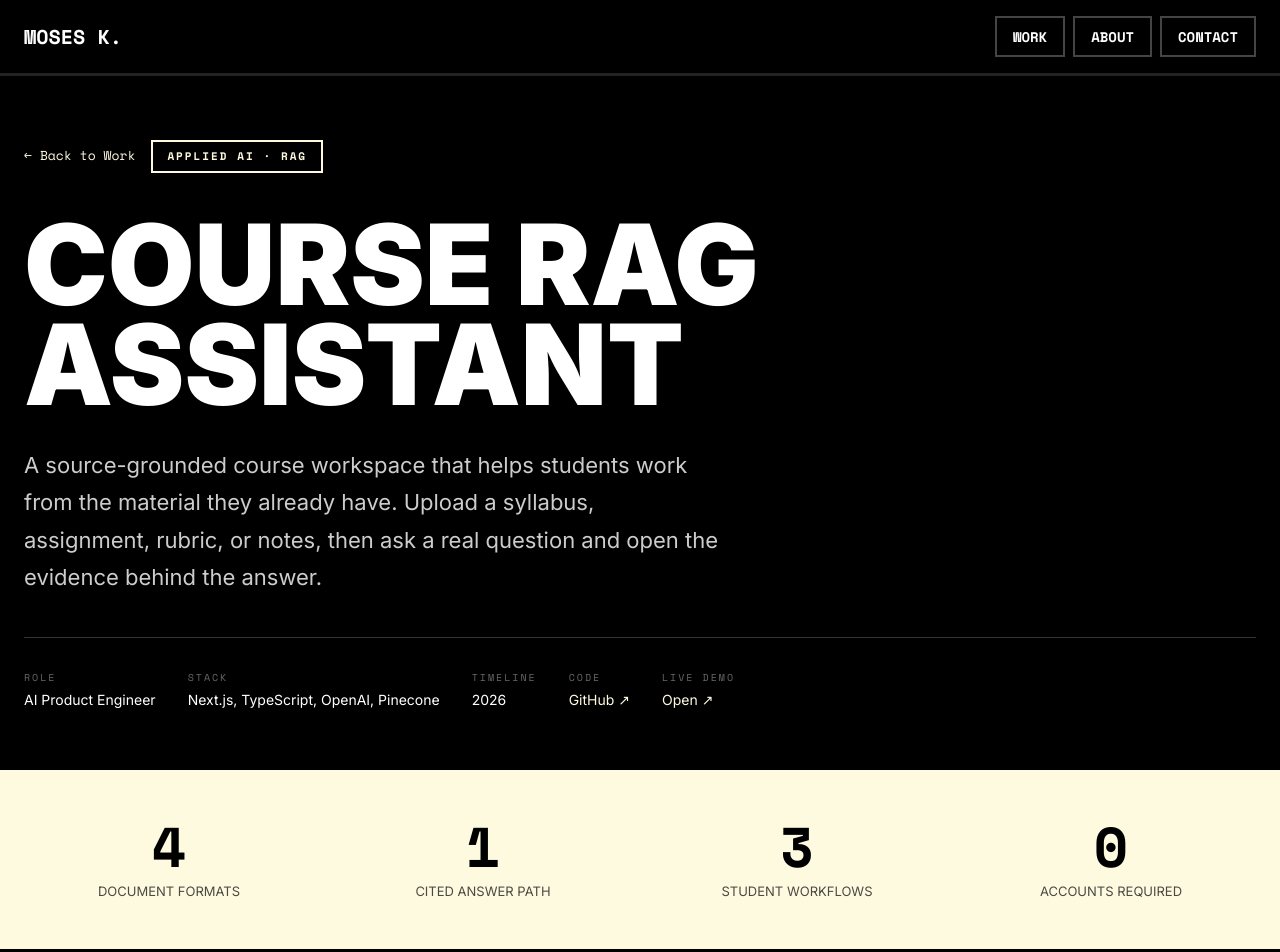
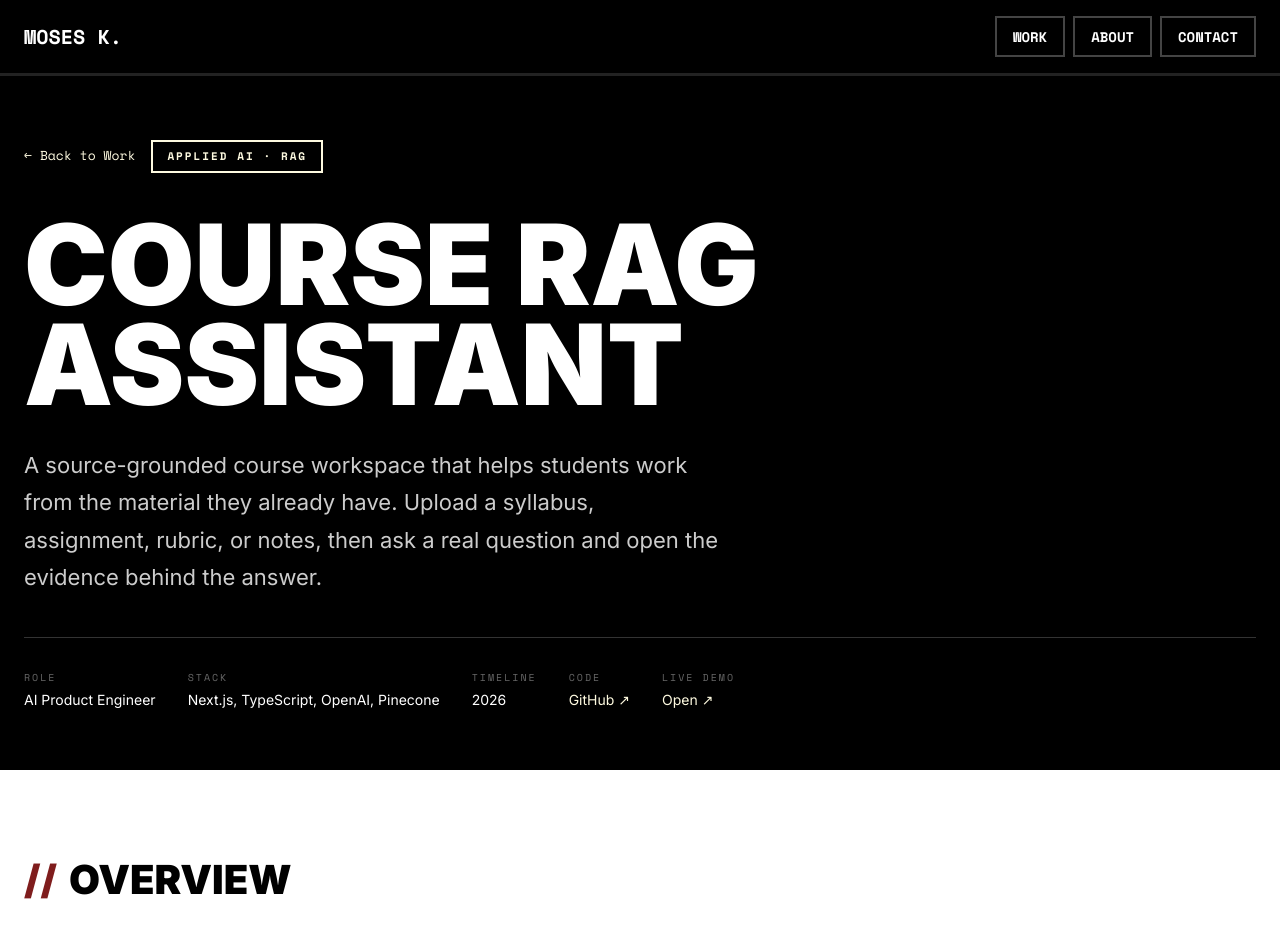
Before and after one commit to mokeyzz1/my-website, a Next.js app: page /work/course-rag-assistant in a window 1280 px wide. Shown: the top 952 px of the page. Built offline with nearby package versions, Linux system fonts and the light colour scheme.

Commit message:
Remove unsupported Course RAG stat strip

```diff
--- a/app/work/course-rag-assistant/page.js
+++ b/app/work/course-rag-assistant/page.js
@@ -57,29 +57,6 @@ export default function CourseRagCaseStudy() {
                 <span className="cs-meta-value">
                   <a href="https://course-rag-assistant.vercel.app" target="_blank" rel="noopener noreferrer" style={{ color: accent }}>Open ↗</a>
                 </span>
-              </div>
-            </div>
-          </div>
-        </section>
-
-        <section className="cs-stats-banner" style={{ background: accent }}>
-          <div className="container">
-            <div className="cs-stats-grid">
-              <div className="cs-stat">
-                <div className="cs-stat-num">4</div>
-                <div className="cs-stat-label">Document formats</div>
-              </div>
-              <div className="cs-stat">
-                <div className="cs-stat-num">1</div>
-                <div className="cs-stat-label">Cited answer path</div>
-              </div>
-              <div className="cs-stat">
-                <div className="cs-stat-num">3</div>
-                <div className="cs-stat-label">Student workflows</div>
-              </div>
-              <div className="cs-stat">
-                <div className="cs-stat-num">0</div>
-                <div className="cs-stat-label">Accounts required</div>
               </div>
             </div>
           </div>
```
